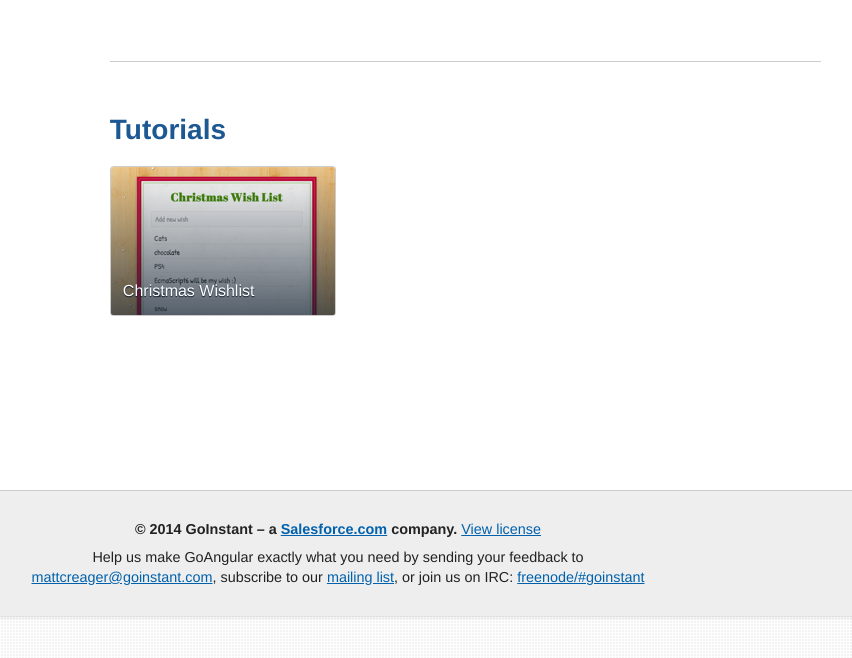
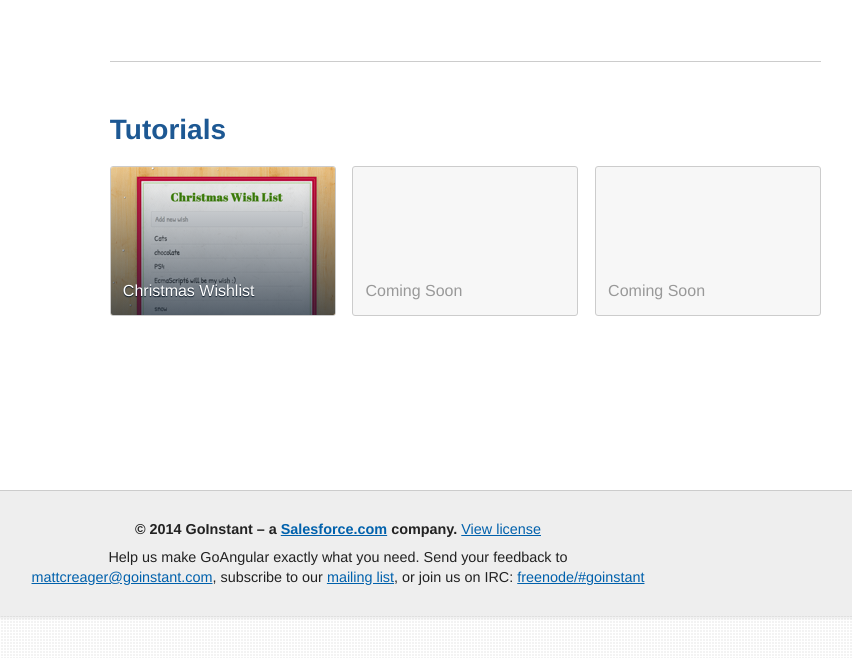
Before and after one commit to goinstant/goangular.org, a website: page public/index.html in a window 1280 px wide. Shown: the part 1854-2512 px from the top of the page, without its empty margins (302-1154 px from the left). Drawn offline with nearby package versions, Linux system fonts and the light colour scheme.

Commit message:
added coming soon thumbs, changed footer

```diff
--- a/public/index.html
+++ b/public/index.html
@@ -136,6 +136,8 @@
             <h2>Tutorials</h2>
             <ul class="thumbs">
               <li><a href="https://goinstant.com/blog/screencast-building-a-christmas-wishlist-with-goangular"><img src="img/tutorials/tutorial-wishlist.png" alt="Tutorial"><h4>Christmas Wishlist</h4></a></li>
+              <li class="coming-soon"><h4>Coming Soon</h4></li>
+              <li class="coming-soon"><h4>Coming Soon</h4></li>
             </ul>
           </article>
 <!--           <article id="example-apps">
@@ -147,7 +149,7 @@
         </section>
       </div>
       <div class="main contact">
-        <p><span><strong>&copy; 2014 GoInstant &ndash; a <a href="http://salesforce.com">Salesforce.com</a> company. </strong> <a href="https://github.com/goinstant/goangular/blob/master/LICENSE" target="_blank">View license</a></span>Help us make GoAngular exactly what you need by sending your feedback to <a href="mailto:mattcreager@goinstant.com">mattcreager@goinstant.com</a>, subscribe to our <a href="https://groups.google.com/forum/#!forum/goangular" target="_blank">mailing list</a>, or join us on IRC: <a href="irc://freenode/#goinstant">freenode/#goinstant</a></p>
+        <p><span><strong>&copy; 2014 GoInstant &ndash; a <a href="http://salesforce.com">Salesforce.com</a> company. </strong> <a href="https://github.com/goinstant/goangular/blob/master/LICENSE" target="_blank">View license</a></span>Help us make GoAngular exactly what you need. Send your feedback to <a href="mailto:mattcreager@goinstant.com">mattcreager@goinstant.com</a>, subscribe to our <a href="https://groups.google.com/forum/#!forum/goangular" target="_blank">mailing list</a>, or join us on IRC: <a href="irc://freenode/#goinstant">freenode/#goinstant</a></p>
       </div>
     </section>
     <script>
--- a/public/scss/style.scss
+++ b/public/scss/style.scss
@@ -656,6 +656,16 @@ header#hero {
       pointer-events: none;
       @include linear-gradient(fade-out($navy, 1), fade-out($navy, .3));
     }
+    &.coming-soon {
+      background: #f7f7f7;
+      h4 {
+        text-shadow: none;
+        color: #999;
+      }
+      &:after {
+        display: none;
+      }
+    }
   }
   a {
     display: block;
```
Also changed, not shown: public/css/style.css.
